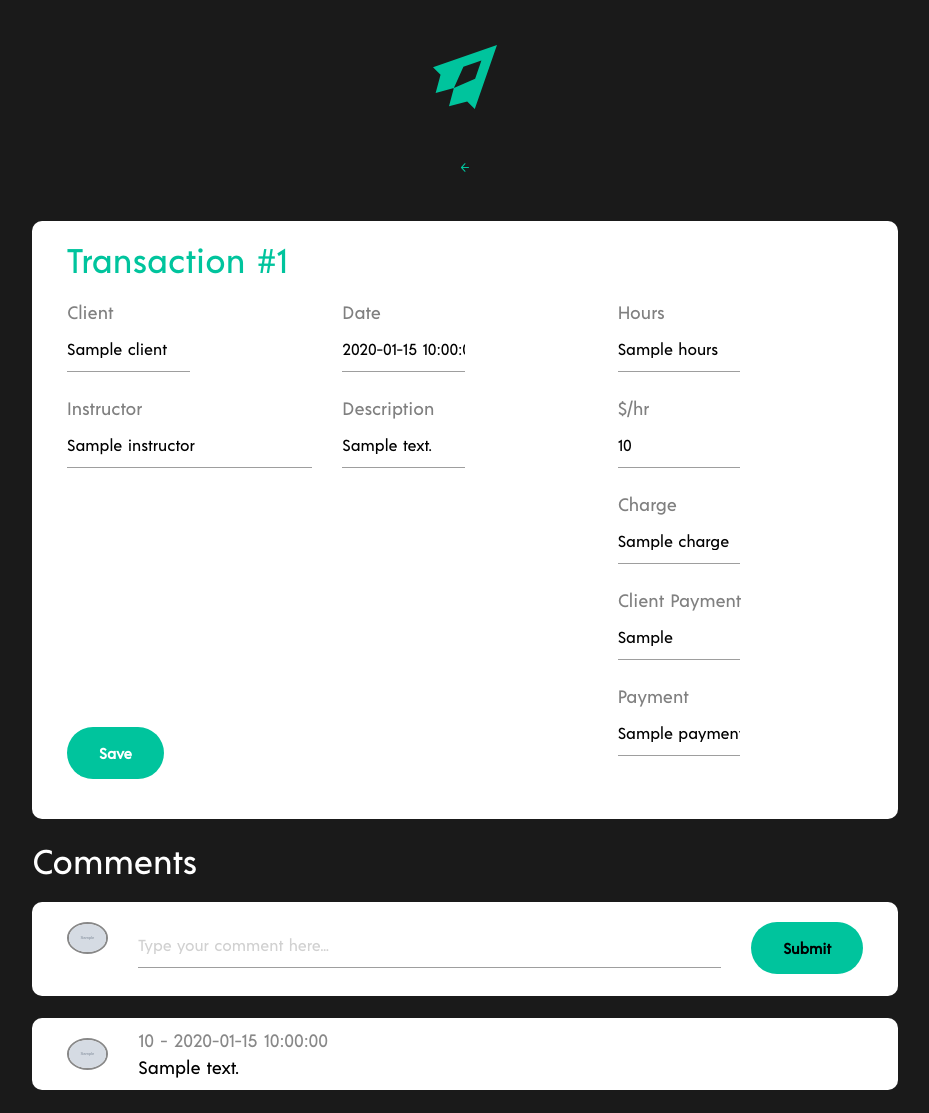
After one commit to happyoliver/acuoconsulting.github.io, a Flask app: template templates/details.html in a window 1280 px wide. The commit adds this page. Shown: the whole page, without its empty margins (175-1104 px from the left). Run offline with Flask 2, Linux system fonts and the light colour scheme; the template is opened without the code that fills it: most values are stand-ins (such as "Sample title", 1, 10 or a date in 2020); grey boxes marked "Sample" are stand-in pictures; some libraries are stand-ins or nearby versions.

Commit message:
Add hourlogger improvements

```diff
--- a/main.py
+++ b/main.py
@@ -152,29 +152,41 @@ def token_sign_in():
     }
     return jsonify(response)
 
+@app.route('/details')
+def details_page():
+    if session["is-admin"]:
+        id = request.args.get("id")
+        return render_template("details.html")
+    else:
+        return Response(status=401)
 
 @app.route('/getData')
 def getData():
-    response = []
-    docs = db.collection('transactions').stream()
-    for doc in docs:
-        dictionary = doc.to_dict()
-        utc_time = time.strptime(dictionary['date'], "%m/%d/%Y")
-        dictionary["epoch"] = timegm(utc_time)
-        response.append(dictionary)
+    if session["is-admin"]:
+        response = []
+        docs = db.collection('transactions').stream()
+        for doc in docs:
+            dictionary = doc.to_dict()
+            utc_time = time.strptime(dictionary['date'], "%m/%d/%Y")
+            dictionary["epoch"] = timegm(utc_time)
+            dictionary['instructor_profile'] = db.collection(u'admins').document(dictionary["instructor_id"]).get().to_dict()
+            dictionary['id'] = doc.id
+            response.append(dictionary)
 
-    def cmp_items(a, b):
-        if a['epoch'] > b['epoch']:
-            return 1
-        elif a['epoch'] == b['epoch']:
-            return 0
-        else:
-            return -1
+        def cmp_items(a, b):
+            if a['epoch'] > b['epoch']:
+                return 1
+            elif a['epoch'] == b['epoch']:
+                return 0
+            else:
+                return -1
 
-    cmp_items_py3 = cmp_to_key(cmp_items)
+        cmp_items_py3 = cmp_to_key(cmp_items)
 
-    response.sort(key=cmp_items_py3)
-    return json.dumps(response)
+        response.sort(key=cmp_items_py3)
+        return json.dumps(response)
+    else:
+        return Response(status=401)
 
 
 @app.route('/signout')
--- /dev/null
+++ b/templates/details.html
@@ -0,0 +1,171 @@
+<!DOCTYPE html>
+<html lang="en">
+<head>
+    <meta charset="UTF-8">
+    <title>Acuo</title>
+    <link rel="icon" href="../assets/icon.png">
+    <meta name="viewport" content="width=device-width, initial-scale=1, shrink-to-fit=no">
+    <meta name="google-signin-client_id"
+          content="763327857769-oq010g48mmfgna5qn905qlgfl1c71la2.apps.googleusercontent.com">
+    <link rel="stylesheet" href="https://stackpath.bootstrapcdn.com/bootstrap/4.3.1/css/bootstrap.min.css"
+          integrity="sha384-ggOyR0iXCbMQv3Xipma34MD+dH/1fQ784/j6cY/iJTQUOhcWr7x9JvoRxT2MZw1T" crossorigin="anonymous">
+    <link rel="stylesheet" type="text/css" href="../css/style.css">
+    <link rel="stylesheet" type="text/css" href="../css/materialize.css">
+    <style>
+        .abcRioButtonContents span {
+            color: #757575 !important;
+        }
+
+        * {
+            color: black;
+        }
+
+        h1, h2, h3, h4, h5, h6 {
+            margin: 0;
+        }
+    </style>
+</head>
+<body style="background-color: #1a1a1a">
+<div class="container text-center p-5">
+    <a href="/"><img src="../assets/logo.svg" style="width: 5vw"></a>
+    <br><br><br>
+    <a href="/hourlogger"><img src="../assets/icons/arrow-left.svg" style="height: 1vw" id="left-arrow"></a>
+</div>
+<form>
+    <div class="container">
+        <div class="card-white">
+            <div class="row">
+                <div class="col">
+                    <h4 class="acuo-green">
+                        Transaction #{{transaction_id}}
+                    </h4>
+                </div>
+            </div>
+            <div class="row">
+                <div class="col">
+                    <p>
+                        <span class="attribute-label">Client</span><br>
+                        <input type="text" value="{{client}}" style="width: 50%">
+                    </p>
+                    <p>
+                        <span class="attribute-label">Instructor</span><br>
+                        <select style="width: 50%">
+                            {% for instructor in admins %}
+                            {% if selected == instructor %}
+                            <option value="{{instructor}}" selected>{{instructor}}</option>
+                            {% else %}
+                            <option value="{{instructor}}">{{instructor}}</option>
+                            {% endif %}}
+                            {% endfor %}
+                        </select>
+                    </p>
+                    <a class="button-green" href="/" style="position: absolute; bottom: 0">Save</a>
+                </div>
+                <div class="col">
+                    <p>
+                        <span class="attribute-label">Date</span><br>
+                        <input type="text" class="datepicker" autoClose=True value="{{date}}" style="width: 50%">
+                    </p>
+                    <p>
+                        <span class="attribute-label">Description</span><br>
+                        <input type="text" value="{{description}}" style="width: 50%">
+                    </p>
+                </div>
+                <div class="col">
+                    <p>
+                        <span class="attribute-label">Hours</span><br>
+                        <input type="text" value="{{hours}}" style="width: 50%">
+                    </p>
+                    <p>
+                        <span class="attribute-label">$/hr</span><br>
+                        <input type="text" value="{{price_per_hour}}" style="width: 50%">
+                    </p>
+                    <p>
+                        <span class="attribute-label">Charge</span><br>
+                        <input type="text" value="{{charge}}" style="width: 50%">
+                    </p>
+                    <p>
+                        <span class="attribute-label">Client Payment</span><br>
+                        <input type="text" value="{{client_payment}}" style="width: 50%">
+                    </p>
+                    <p>
+                        <span class="attribute-label">Payment</span><br>
+                        <input type="text" value="{{payment}}" style="width: 50%">
+                    </p>
+                </div>
+            </div>
+        </div>
+        <br>
+        <h4 style="color: white">
+            Comments
+        </h4>
+        <br>
+
+        <div class="card-white">
+            <div class="row align-middle" style="margin-bottom: 0">
+                <div class="col-sm-auto">
+                    <img src="{{me.profile_picture}}"
+                         style="border-radius: 100%; border: 2px solid {{me.colour}}; height: 4vh;">
+                </div>
+                <div class="col">
+                    <input type="text" placeholder="Type your comment here...">
+                </div>
+                <div class="col-sm-auto">
+                    <a class="button-green">Submit</a>
+                </div>
+            </div>
+        </div>
+        <br>
+
+        {% for comment in comments %}
+        <div class="card-white">
+            <div class="row align-middle" style="margin-bottom: 0">
+                <div class="col-sm-auto">
+                    <img src="{{comment.profile_picture}}"
+                         style="border-radius: 100%; border: 2px solid {{comment.colour}}; height: 4vh;">
+                </div>
+                <div class="col">
+                    <p style="position: absolute; top: 50%; transform: translateY(-50%)">
+                        <span style="color: {{comment.colour}}">{{comment.instructor-id}} - {{comment.date}}</span><br>
+                        {{comment.content}}
+                    </p>
+                </div>
+            </div>
+        </div>
+        <br>
+        {% endfor %}
+    </div>
+</form>
+</body>
+<script src="https://code.jquery.com/jquery-3.5.1.js"
+        integrity="sha256-QWo7LDvxbWT2tbbQ97B53yJnYU3WhH/C8ycbRAkjPDc="
+        crossorigin="anonymous"></script>
+<script src="https://cdnjs.cloudflare.com/ajax/libs/popper.js/1.14.7/umd/popper.min.js"
+        integrity="sha384-UO2eT0CpHqdSJQ6hJty5KVphtPhzWj9WO1clHTMGa3JDZwrnQq4sF86dIHNDz0W1"
+        crossorigin="anonymous"></script>
+<script src="https://stackpath.bootstrapcdn.com/bootstrap/4.3.1/js/bootstrap.min.js"
+        integrity="sha384-JjSmVgyd0p3pXB1rRibZUAYoIIy6OrQ6VrjIEaFf/nJGzIxFDsf4x0xIM+B07jRM"
+        crossorigin="anonymous"></script>
+<script src="https://cdnjs.cloudflare.com/ajax/libs/animejs/3.2.0/anime.min.js"
+        integrity="sha256-hBMojZuWKocCflyaG8T19KBq9OlTlK39CTxb8AUWKhY=" crossorigin="anonymous"></script>
+<script src="https://cdn.jsdelivr.net/npm/sweetalert2@9"></script>
+<script src="https://www.google.com/recaptcha/api.js"></script>
+<script src="../js/materialize.min.js"></script>
+<script src="../js/main.js"></script>
+
+<script>
+    document.addEventListener('DOMContentLoaded', function () {
+        var elems = document.querySelectorAll('.datepicker');
+        var instances = M.Datepicker.init(elems, {
+            "autoClose": true,
+            "format": "mm/dd/yyyy",
+            defaultDate: new Date().setF
+        });
+    });
+
+    $(document).ready(function () {
+        $('select').formSelect();
+    });
+</script>
+
+</html>
```
Also changed, not shown: templates/hourlogger.html (+10 -7 lines).
